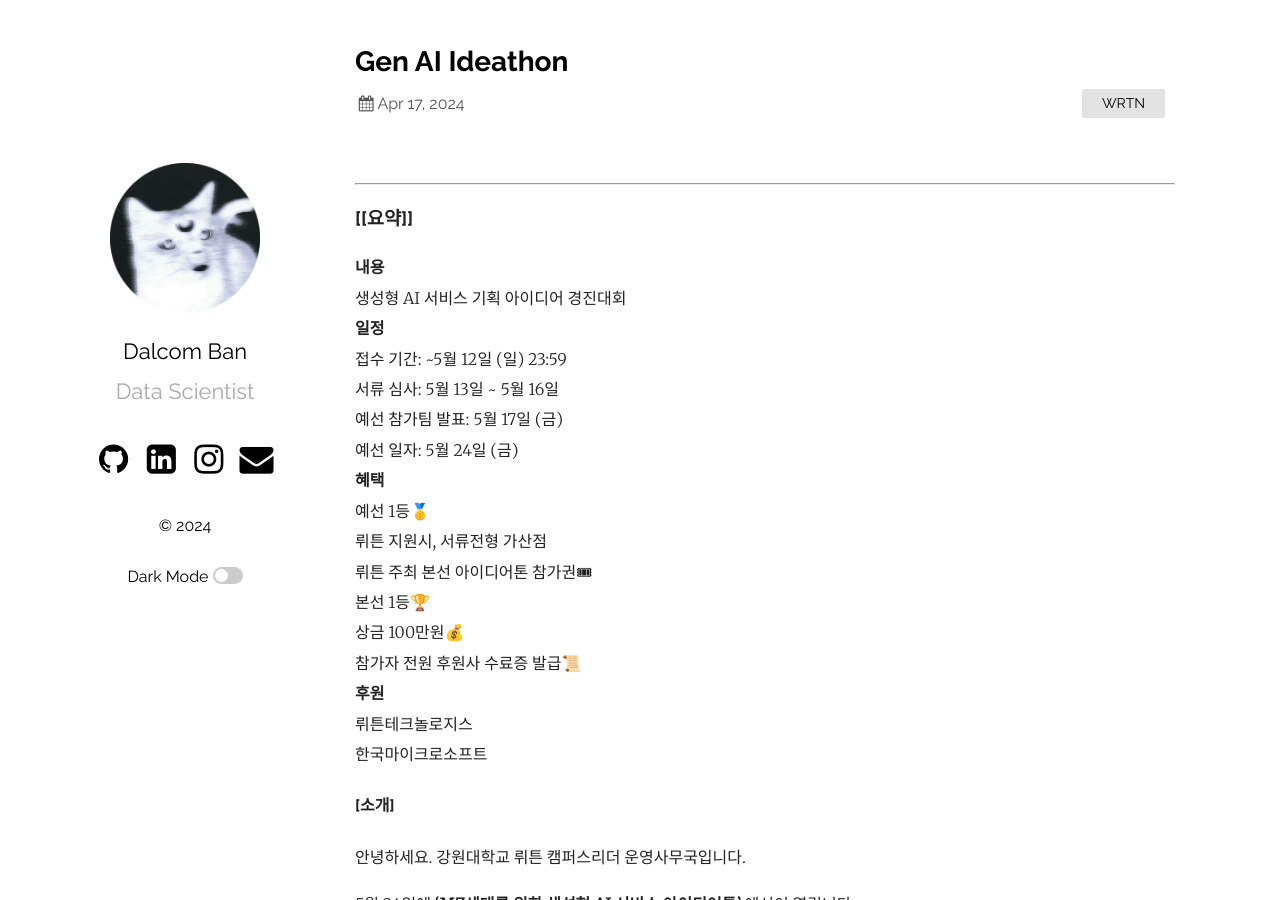
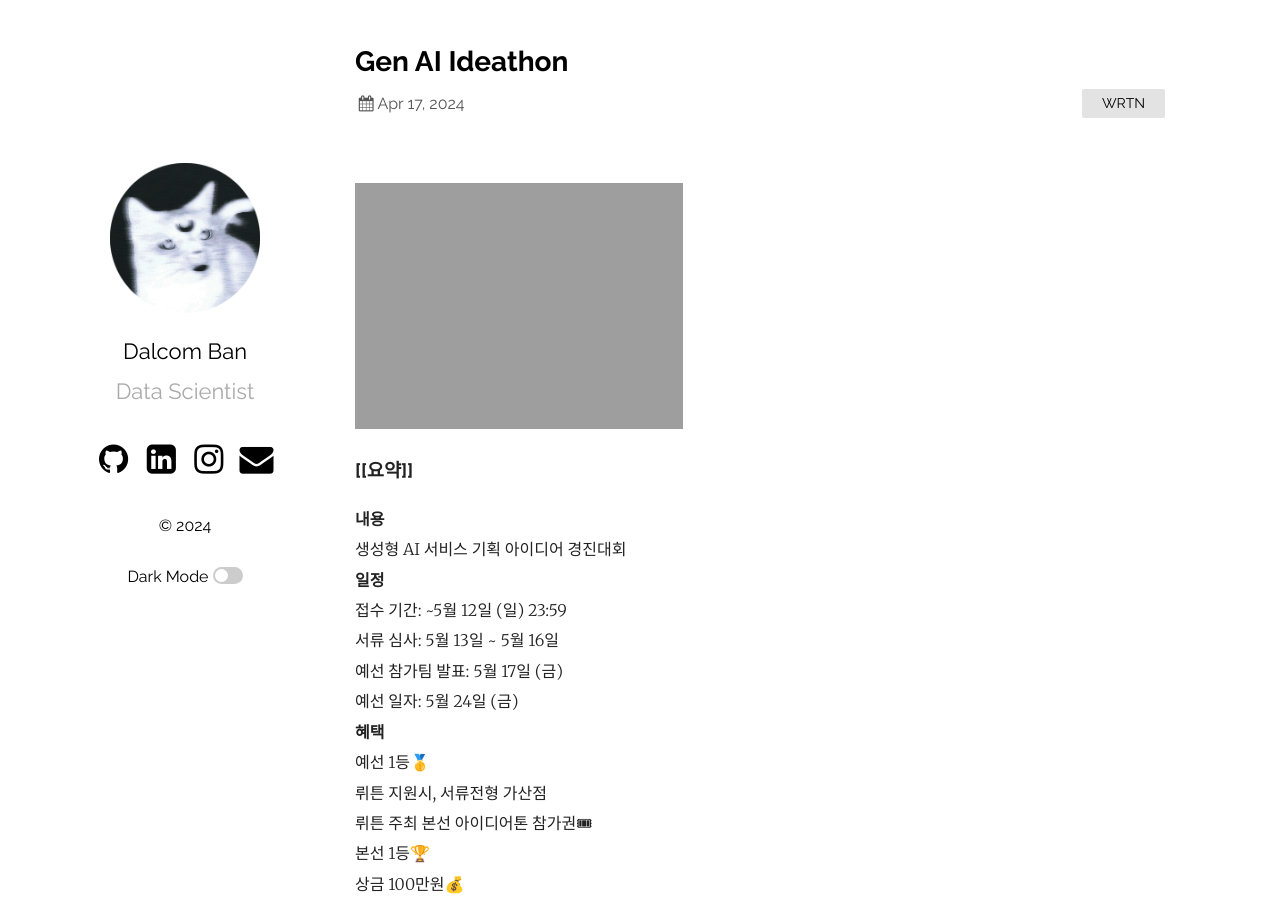
Before and after one commit to bandalcom/bandalcom.github.io, a Jekyll site: the page built from _posts/2024-04-21-Gen_AI_Ideathon.md, in a window 1280 px wide and 900 px high. Built offline with Jekyll 4.4.1, drawn with Linux system fonts in a browser that asks for light colours; comment, search, counter and statistics services are not loaded.

Commit message:
Ideathon Post Fix4

```diff
--- a/_posts/2024-04-21-Gen_AI_Ideathon.md
+++ b/_posts/2024-04-21-Gen_AI_Ideathon.md
@@ -18,7 +18,7 @@ large - width="60%" height="40%"
 
 
 
-
+<img src="/posts_img/Gen_AI_Ideathon/[WrtnCampusLeader]_Ideathon_poster_(7resource).jpg" width="40%" height="30%" title="BANDALCOM" alt="poster.jpg">
 ---
 ### \[\[요약\]\]
 **내용**
```
Also changed, not shown: 1 other file.
